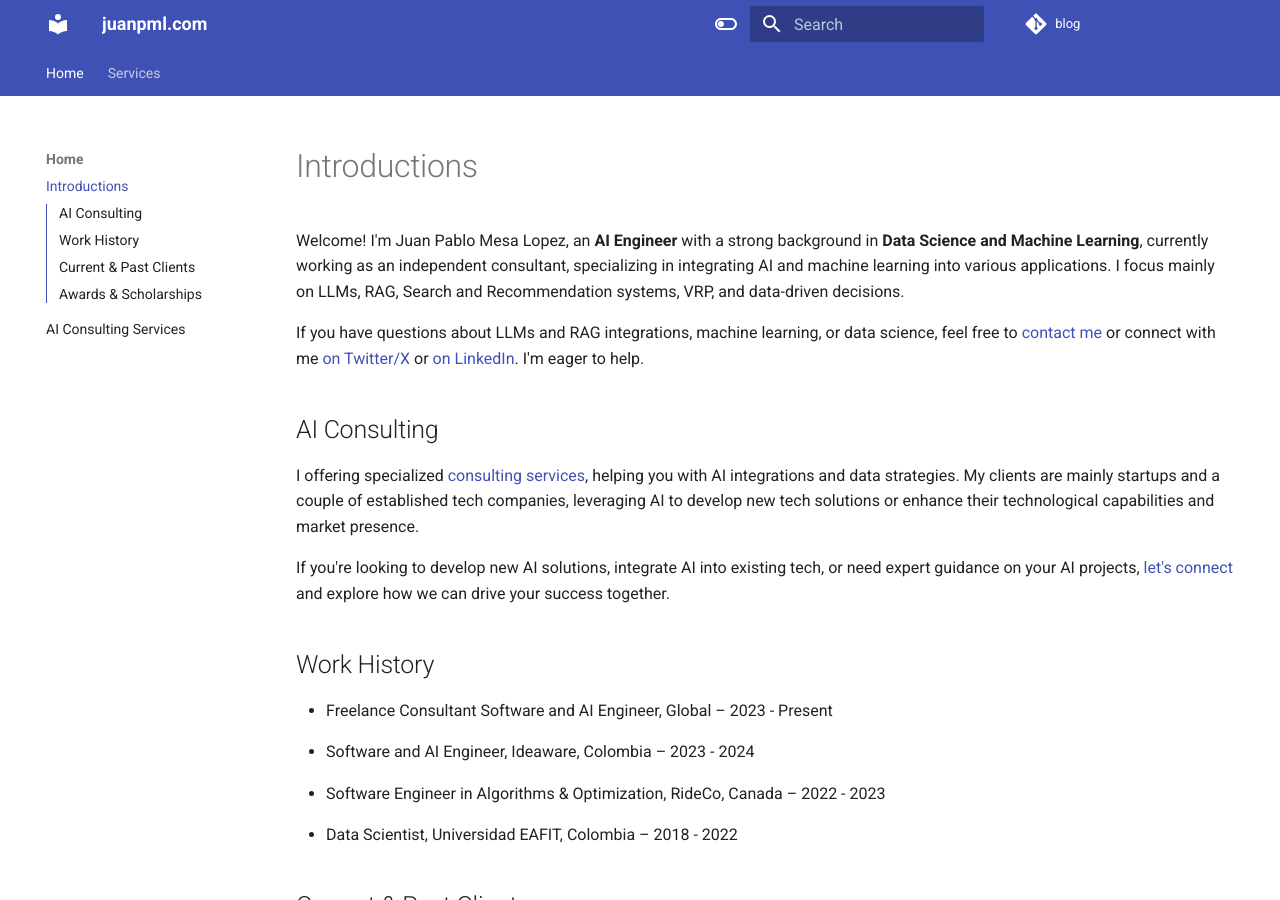
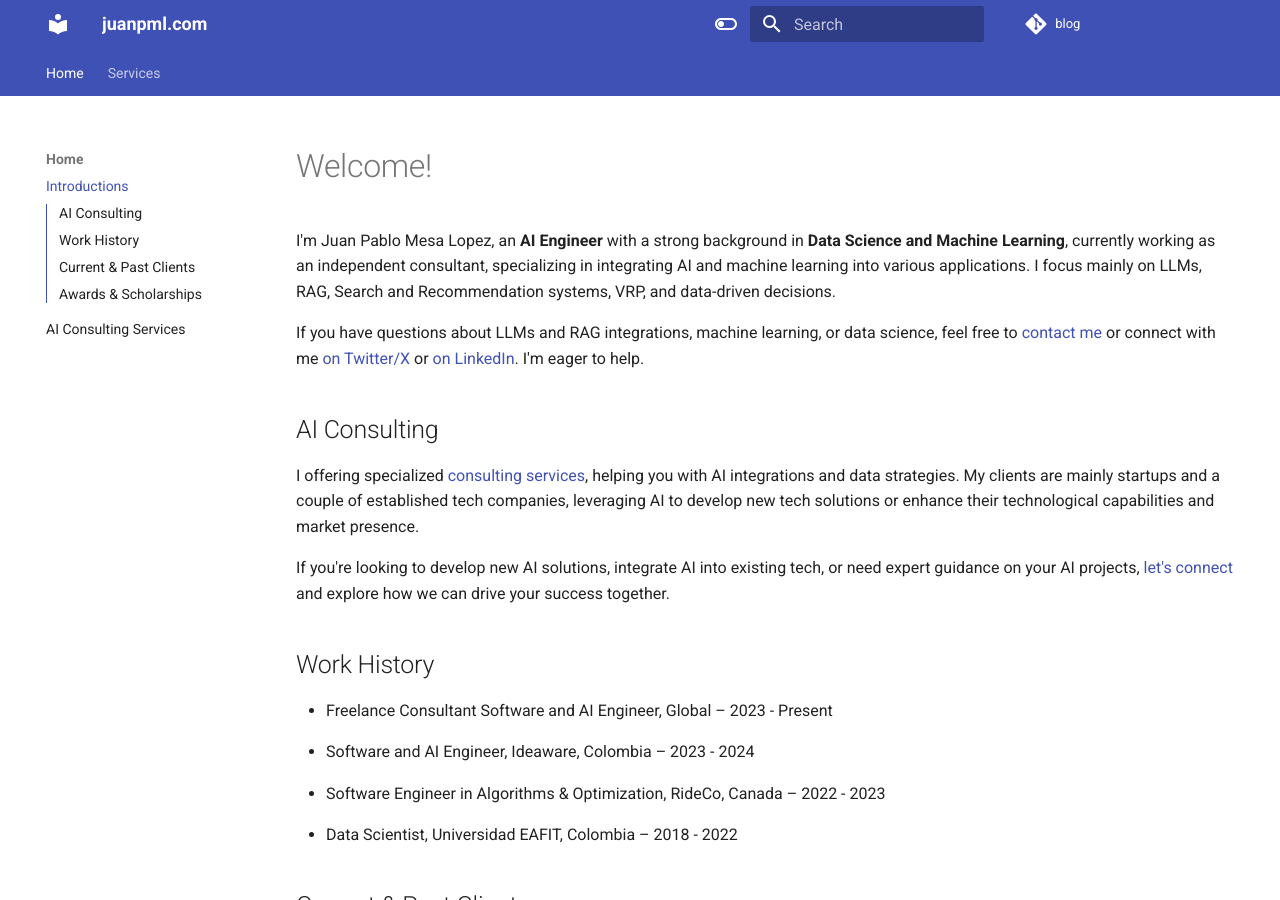
Before and after one commit to mesax1/blog, an MkDocs documentation site: the page built from docs/index.md, in a window 1280 px wide and 900 px high. Built offline with MkDocs 1.6.1 and Material for MkDocs 9.7.7, drawn with Linux system fonts in a browser that asks for light colours; comment, search, counter and statistics services are not loaded.

```diff
--- a/docs/index.md
+++ b/docs/index.md
@@ -1,5 +1,6 @@
+# Welcome!
 
-Welcome! I'm Juan Pablo Mesa Lopez, an **AI Engineer** with a strong background in **Data Science and Machine Learning**, currently working as an independent consultant, specializing in integrating AI and machine learning into various applications. I focus mainly on LLMs, RAG, Search and Recommendation systems, VRP, and data-driven decisions.
+I'm Juan Pablo Mesa Lopez, an **AI Engineer** with a strong background in **Data Science and Machine Learning**, currently working as an independent consultant, specializing in integrating AI and machine learning into various applications. I focus mainly on LLMs, RAG, Search and Recommendation systems, VRP, and data-driven decisions.
 
 If you have questions about LLMs and RAG integrations, machine learning, or data science, feel free to [contact me](mailto:mesax1@gmail.com) or connect with me [on Twitter/X](https://twitter.com/juanpml_){:target="_blank"} or [on LinkedIn](http://www.linkedin.com/in/juan-pablo-mesa-lopez-1633b8148){:target="_blank"}. I'm eager to help.
 
```
